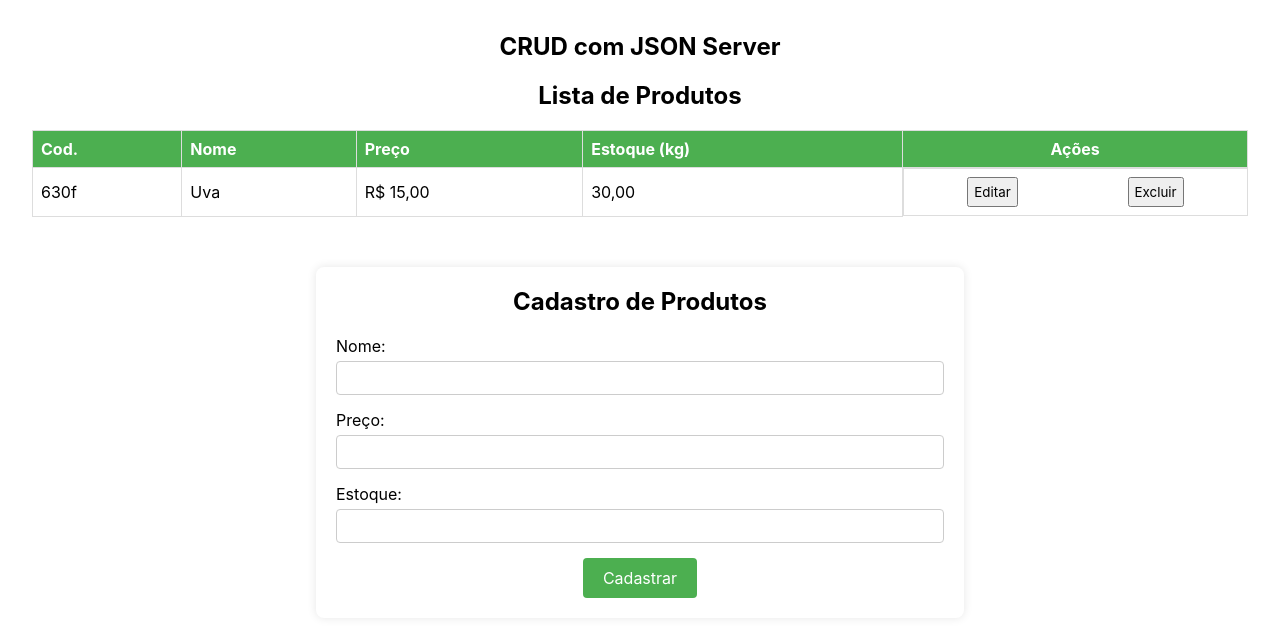
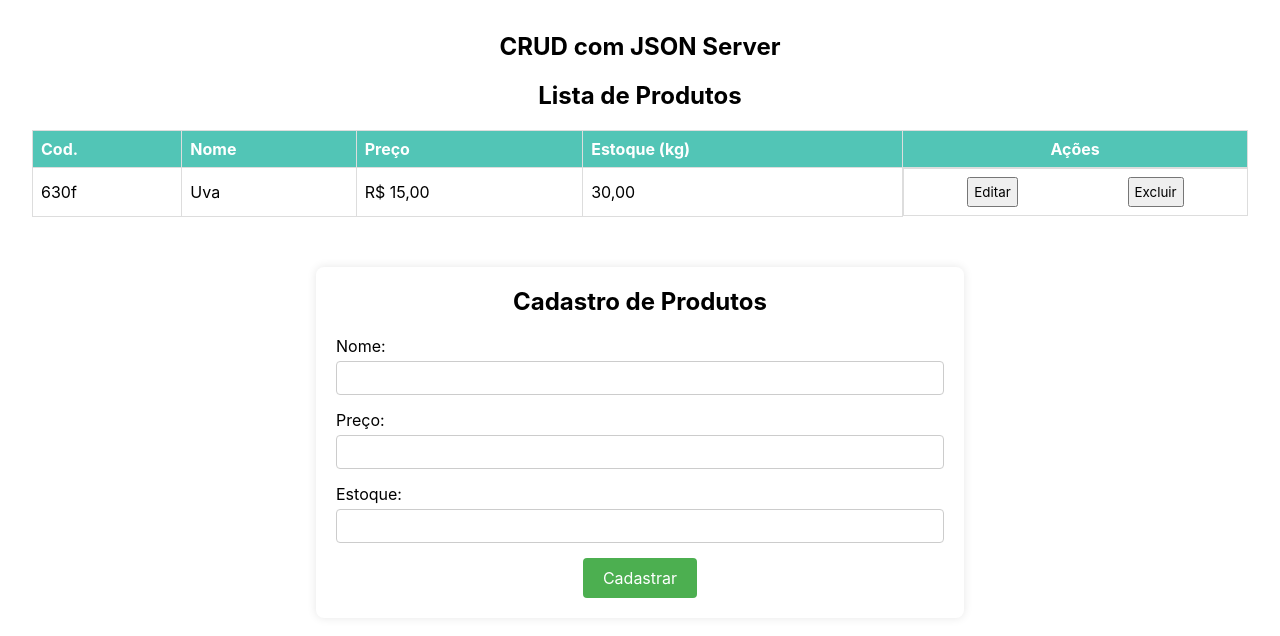
Before and after one commit to joaopaulomts/projetofinalfrontend, a React (Vite) app: page / in a window 1280 px wide. Shown: the top 636 px of the page. Built offline with nearby package versions, Linux system fonts and the light colour scheme; data requests are answered from the project's data file.

Commit message:
task 1 - mudança de CSS

```diff
--- a/src/components/ProductTable.module.css
+++ b/src/components/ProductTable.module.css
@@ -11,10 +11,10 @@ body {
     text-align: left;
 }
 .table tr:nth-child(even) {
-    background-color: #f2f2f2;
+    background-color: #db9898;
 }
 .table th {
-    background-color: #4CAF50;
+    background-color: #52c5b6;
     color: white;
 }
 .actions {
```
